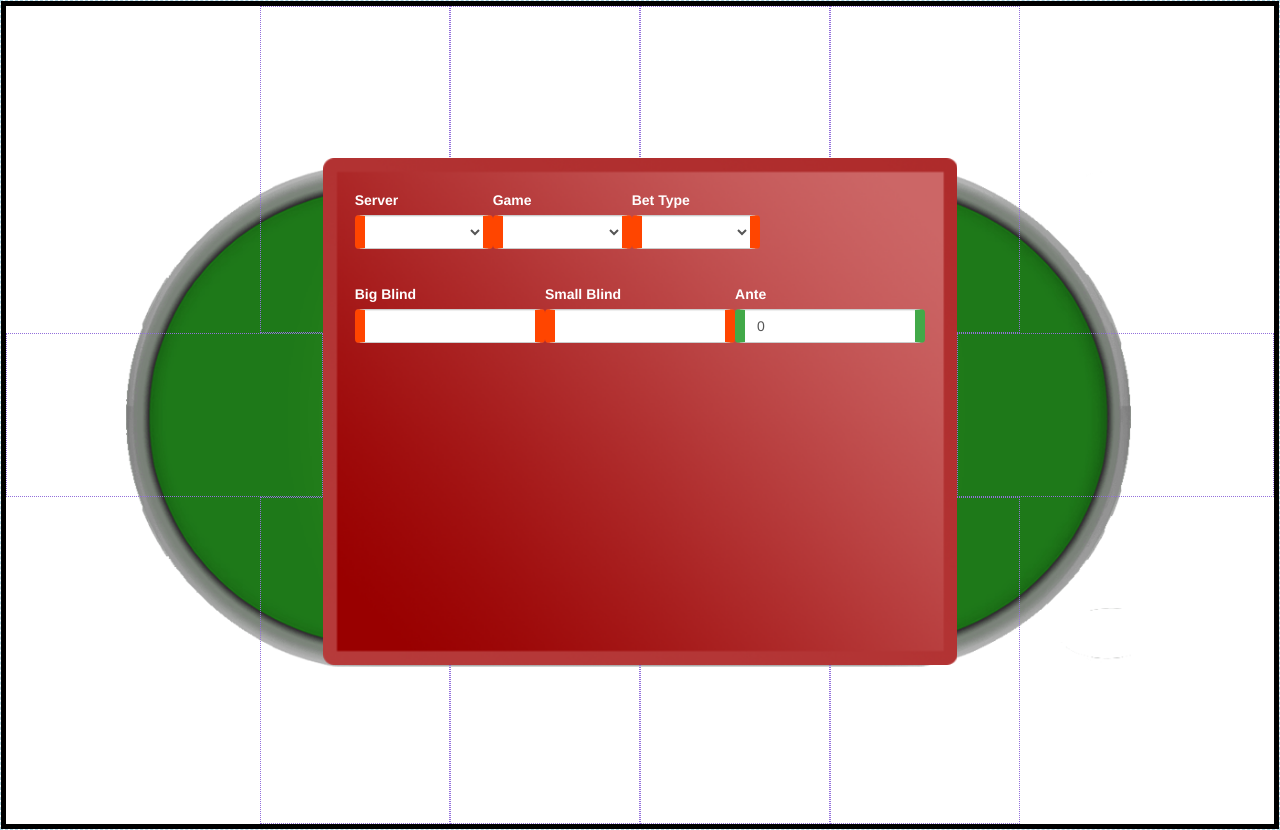
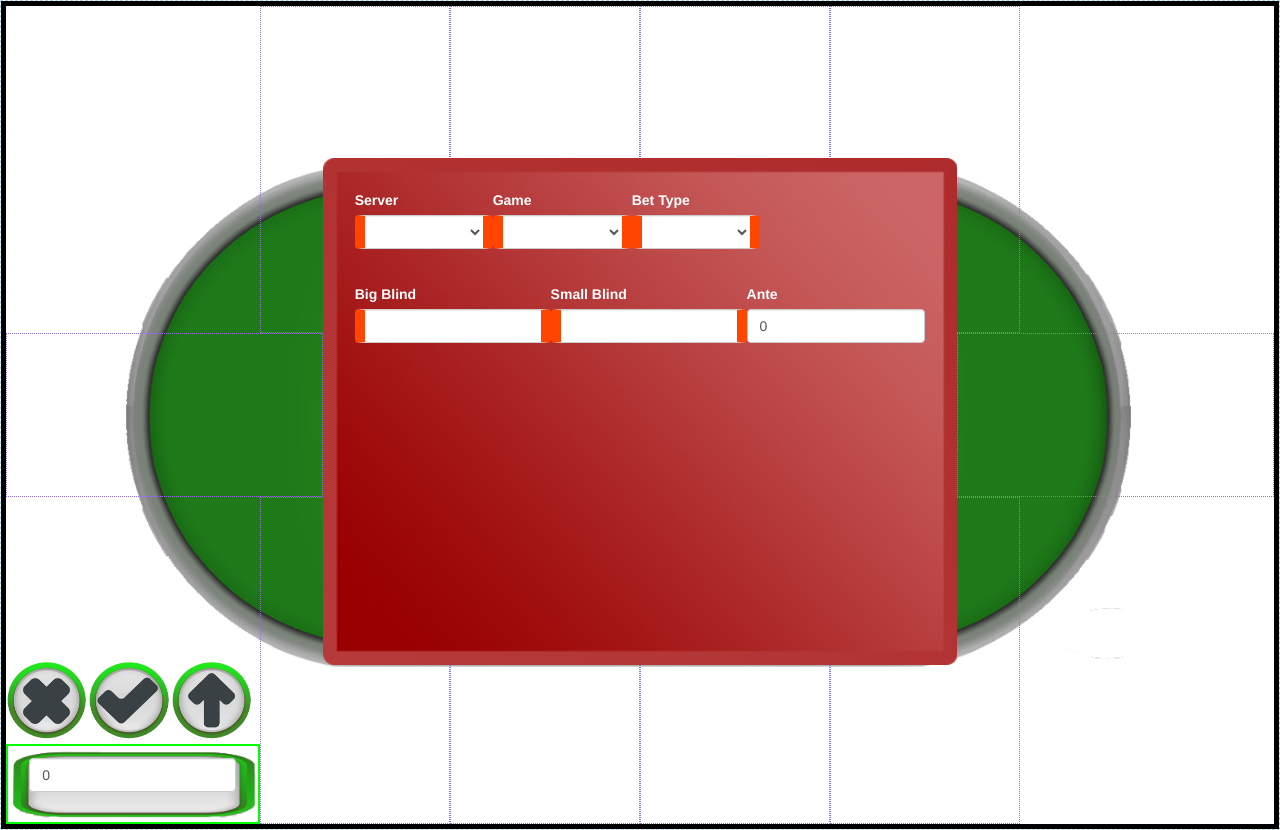
Before and after one commit to SG-Poul/poker-test-interface-Angular-4, an Angular app: page / in a window 1280 px wide. Built offline with nearby package versions, Linux system fonts and the light colour scheme.

Commit message:
add action panel

```diff
--- a/src/app/modules/play-table/css/buttons.css
+++ b/src/app/modules/play-table/css/buttons.css
@@ -16,6 +16,56 @@
   z-index: 3;
 }
 
+.btn_action_fold-img {
+  position: absolute;
+  top: 80%;
+  left: 0%;
+  width: 6.48%;
+  height: 9.72%;
+  z-index: 3;
+}
+.btn_action_call-img {
+  position: absolute;
+  top: 80%;
+  left: 6.5%;
+  width: 6.48%;
+  height: 9.72%;
+  z-index: 3;
+}
+.btn_action_raise-img {
+  position: absolute;
+  top: 80%;
+  left: 13%;
+  width: 6.48%;
+  height: 9.72%;
+  z-index: 3;
+}
+#panelAction {
+  position: absolute;
+  /*margin-top: 15%;*/
+  display: inline-block;
+  left: 0%;
+  bottom: 0%;
+  width: 20%;
+  height: 0;
+  z-index: 2;
+  padding-bottom: 6%;
+  border: 2px solid lime;
+}
+.panel-action-div {
+  position: absolute;
+  padding: 5% 8.5%;
+  width: 100%;
+  height: 100%;
+  z-index: 3;
+  /*border: 2px solid white;*/
+}
+.panel-action-img{
+  width: 100%;
+  height: 100%;
+  position: absolute;
+  z-index: 3;
+}
 .btn_ok-img {
   position: absolute;
   bottom: 5%;
--- a/src/app/modules/play-table/css/play-table.component.css
+++ b/src/app/modules/play-table/css/play-table.component.css
@@ -37,7 +37,6 @@
   padding-bottom: 40%;
   background-image: url(../../../../assets/img/panel.png);
   background-size: cover;
-
 }
 #initialPanel-img, #playerPanel-img, #appointeePanel-img, #cardPanel-img {
   position: absolute;
@@ -54,10 +53,10 @@
   /*border: 2px solid white;*/
 }
 /* FORMS */
-.ng-valid[required], .ng-valid.required  {
-  border-left: 10px solid #42A948;
-  border-right: 10px solid #42A948;
-}
+/*.ng-valid[required], .ng-valid.required  {*/
+  /*border-left: 10px solid #42A948;*/
+  /*border-right: 10px solid #42A948;*/
+/*}*/
 .ng-invalid:not(form)  {
   border-left: 10px solid orangered;
   border-right: 10px solid orangered;
--- a/src/app/modules/play-table/play-table.component.html
+++ b/src/app/modules/play-table/play-table.component.html
@@ -10,6 +10,30 @@
          (mousedown)="panelBlock.b_sys_reset.onDown($event)"
          (mouseleave)="panelBlock.b_sys_reset.onOut($event)"
          (mouseup)="panelBlock.b_sys_reset.onUp($event, 'd')">
+
+    <img *ngIf="panelBlock.displayAction" [src]="panelBlock.b_action_call.srcNone" [class]="panelBlock.b_action_call.cssClass"
+         (mouseover)="panelBlock.b_action_call.onOver($event)"
+         (mousedown)="panelBlock.b_action_call.onDown($event)"
+         (mouseleave)="panelBlock.b_action_call.onOut($event)"
+         (mouseup)="panelBlock.b_action_call.onUp($event, 'd')">
+    <img *ngIf="panelBlock.displayAction" [src]="panelBlock.b_action_raise.srcNone" [class]="panelBlock.b_action_raise.cssClass"
+         (mouseover)="panelBlock.b_action_raise.onOver($event)"
+         (mousedown)="panelBlock.b_action_raise.onDown($event)"
+         (mouseleave)="panelBlock.b_action_raise.onOut($event)"
+         (mouseup)="panelBlock.b_action_raise.onUp($event, 'd')">
+    <img *ngIf="panelBlock.displayAction" [src]="panelBlock.b_action_fold.srcNone" [class]="panelBlock.b_action_fold.cssClass"
+         (mouseover)="panelBlock.b_action_fold.onOver($event)"
+         (mousedown)="panelBlock.b_action_fold.onDown($event)"
+         (mouseleave)="panelBlock.b_action_fold.onOut($event)"
+         (mouseup)="panelBlock.b_action_fold.onUp($event, 'd')">
+
+    <div *ngIf="panelBlock.displayAction" id="panelAction">
+      <img src="../../../assets/img/panel_action.png" class="panel-action-img">
+      <div class="panel-action-div">
+            <input type="number" class="form-control" id="setBet" required
+                   [(ngModel)]="panelBlock.setBet" name="setBet">
+      </div>
+    </div>
 
     <div *ngFor="let player of playersBlock.players" class="players" id="p{{player.position}}">
       <div *ngIf="playersBlock.displayPositions && player.empty">
--- a/src/app/modules/play-table/tools/panelBlock.ts
+++ b/src/app/modules/play-table/tools/panelBlock.ts
@@ -17,6 +17,11 @@ export class PanelBlock {
   b_sys_go = new Button('sys_go', this.sysGo.bind(this), 'none');
   b_sys_reset = new Button('sys_reset', this.sysReset.bind(this), 'none');
 
+  b_action_call = new Button('action_call', this.actionCall.bind(this), 'none');
+  b_action_raise = new Button('action_raise', this.actionRaise.bind(this), 'none');
+  b_action_fold = new Button('action_fold', this.actionFold.bind(this), 'none');
+  setBet: number;
+
   b_Ok =     new Button('ok',     this.panelSave.bind(this),      'player');
   b_Deny =   new Button('deny',   this.panelClose.bind(this),     'player');
   b_Delete = new Button('delete', this.panelDelete.bind(this),    'player');
@@ -28,7 +33,7 @@ export class PanelBlock {
 
   displaySysGo = false;
   displaySysReset = false;
-
+  displayAction = true; // TODO: set false
   displayInitialPanel = true;
   displayAppointeePanel = false;
   displayPlayersPanel = false;
@@ -41,6 +46,7 @@ export class PanelBlock {
   constructor(parent: PlayTableComponent) {
     this.parent = parent;
     this.createPanelCards();
+    this.setBet = 0;
   }
 
   createPanelCards(): void {
@@ -56,6 +62,16 @@ export class PanelBlock {
 
   sysReset(): void {
    this.parent.updateState(0);
+  }
+
+  actionCall() {
+    console.log('Densta: $', 'Method: action call');
+  }
+  actionRaise() {
+    console.log('Densta: $', 'Method: action raise');
+  }
+  actionFold() {
+    console.log('Densta: $', 'Method: action fold');
   }
 
   panelSave(): void {
--- a/src/app/modules/play-table/tools/playersBlock.ts
+++ b/src/app/modules/play-table/tools/playersBlock.ts
@@ -24,28 +24,20 @@ export class PlayersBlock {
   currentPlayer: Player;
   currentCard: Card;
 
-  b_Position: Button;
-  b_Name_appointee: Button;
-  b_Name_player: Button;
-  b_Name_selected: Button;
-  b_Name_blocked: Button;
-  b_Dealer_init: Button;
-  b_Dealer_game: Button;
-  b_Token: Button;
+  b_Position = new Button('position', this.selectPlayerPosition.bind(this), 'player');
+  b_Name_appointee = new Button('name_appointee', this.selectPlayerName.bind(this), 'player');
+  b_Name_player = new Button('name_player', this.selectPlayerName.bind(this), 'player');
+  b_Name_selected = new Button('name_selected', this.selectPlayerName.bind(this), 'player');
+  b_Name_blocked = new Button('name_blocked', this.selectPlayerName.bind(this), 'player');
+  b_Dealer_init = new Button('dealer', this.selectPlayerDealer.bind(this), 'player');
+  b_Dealer_game = new Button('gamedealer', this.changePlayerDealer.bind(this), 'player');
+  b_Token = new Button('token', this.changeBet.bind(this), 'player');
 
   displayPositions = false;
   displaySelectDealer = false;
 
   constructor(parent: PlayTableComponent) {
     this.parent = parent;
-    this.b_Position = new Button('position', this.selectPlayerPosition.bind(this), 'player');
-    this.b_Name_appointee = new Button('name_appointee', this.selectPlayerName.bind(this), 'player');
-    this.b_Name_player = new Button('name_player', this.selectPlayerName.bind(this), 'player');
-    this.b_Name_selected = new Button('name_selected', this.selectPlayerName.bind(this), 'player');
-    this.b_Name_blocked = new Button('name_blocked', this.selectPlayerName.bind(this), 'player');
-    this.b_Dealer_init = new Button('dealer', this.selectPlayerDealer.bind(this), 'player');
-    this.b_Dealer_game = new Button('gamedealer', this.changePlayerDealer.bind(this), 'player');
-    this.b_Token = new Button('token', this.changeBet.bind(this), 'player');
   }
 
   selectPlayerPosition(player: Player): void {
```
Also changed, not shown: src/assets/img/panel_action.png (added).
